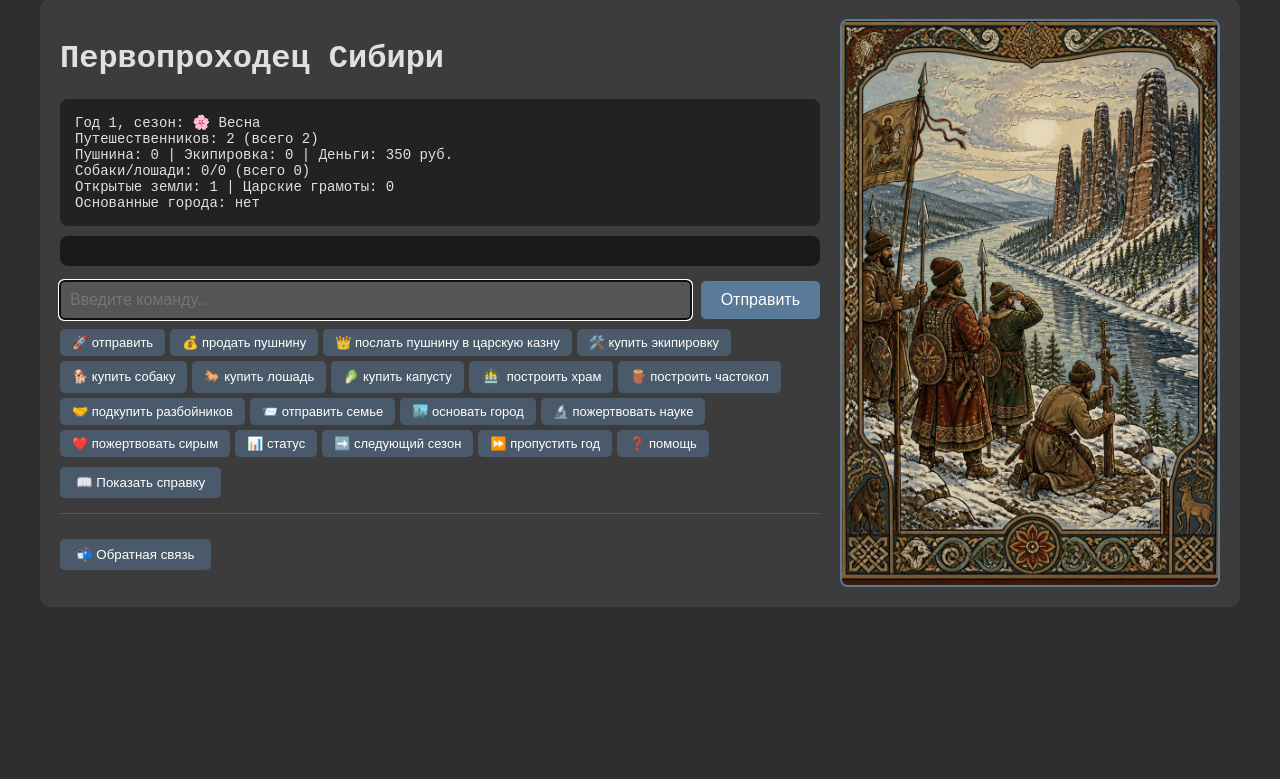
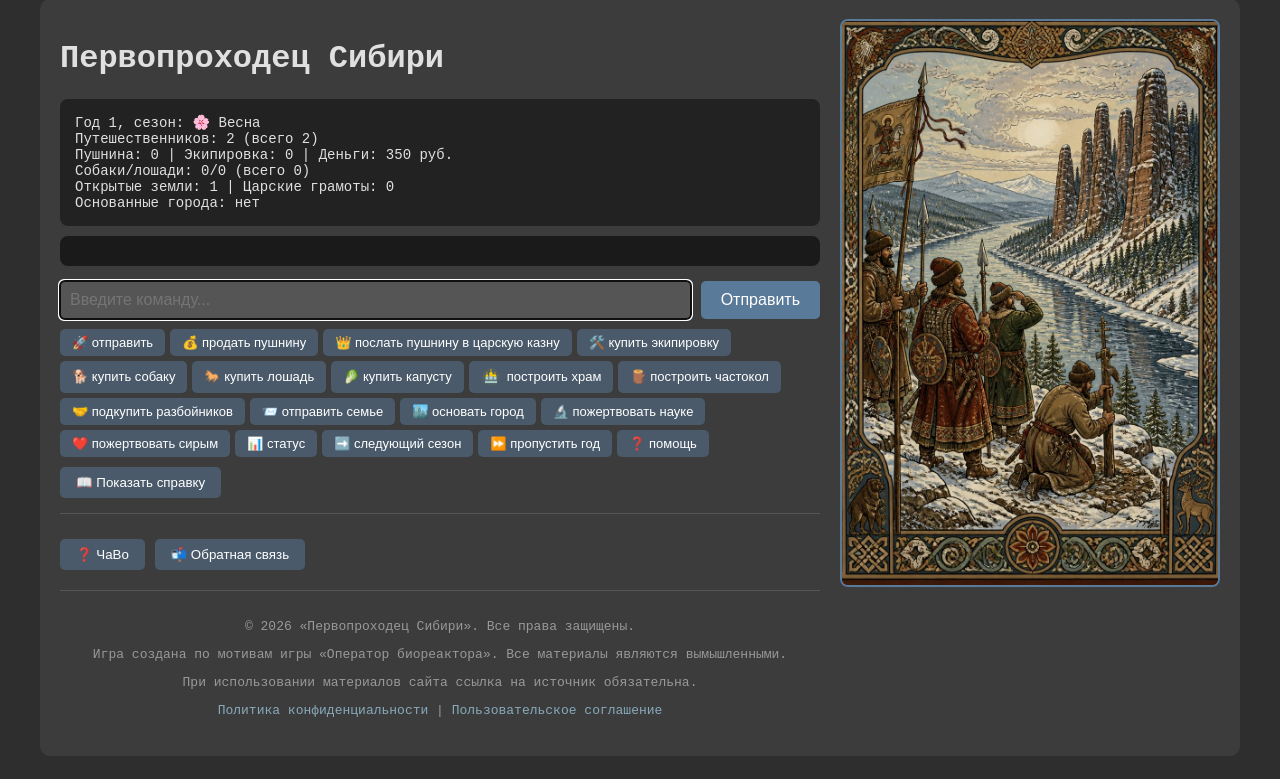
Before and after one commit to Mariga-Rock/pervoprohodets, a Flask app: page / in a window 1280 px wide. Shown: the part 21-800 px from the top of the page. Run offline with Flask 3, Linux system fonts and the light colour scheme.

Commit message:
Подготовка к деплою

```diff
--- a/templates/index.html
+++ b/templates/index.html
@@ -84,7 +84,7 @@
             cursor: pointer;
         }
         .input-form button:hover { background: #6a8aaa; }
-        .help-toggle {
+        .help-toggle, .faq-toggle, .feedback-toggle {
             background: #4a5a6a;
             border: none;
             color: #fff;
@@ -176,6 +171,21 @@
             height: 1px;
             background: #555;
             margin: 15px 0;
+        }
+        .footer {
+            margin-top: 20px;
+            padding: 15px 0 5px 0;
+            border-top: 1px solid #555;
+            font-size: 13px;
+            color: #999;
+            text-align: center;
+        }
+        .footer a {
+            color: #8ab;
+            text-decoration: none;
+        }
+        .footer a:hover {
+            text-decoration: underline;
         }
         @media (max-width: 768px) {
             .container { flex-direction: column; }
@@ -284,7 +293,38 @@
                 </ul>
                 <p><span class="cmd">⚠️ Пьянство и разгул</span> наступают каждый раз, когда количество денег превышает 2000 рублей (или 3000, если построен храм).</p>
             </div>
+
             <hr class="separator">
+
+            <button class="faq-toggle" onclick="toggleFAQ()">❓ ЧаВо</button>
+            <div class="faq-box" id="faqBox">
+                <h3>Часто задаваемые вопросы</h3>
+                <div class="faq-item">
+                    <div class="q">Как сохранить прогресс?</div>
+                    <div class="a">В веб-версии игра автоматически сохраняется в вашем браузере (сессия). При закрытии вкладки вы можете продолжить с того же места, просто открыв страницу заново. Если хотите начать заново, нажмите кнопку «Сбросить игру» внизу страницы.</div>
+                </div>
+                <div class="faq-item">
+                    <div class="q">Есть ли уровни или финальная цель?</div>
+                    <div class="a">Игра не имеет линейных уровней – это открытый симулятор с двумя основными целями: получить 5 грамот (чтобы основать город) или накопить 100 грамот (для великой победы). Вы сами выбираете темп и стратегию.</div>
+                </div>
+                <div class="faq-item">
+                    <div class="q">Можно ли играть на мобильном телефоне?</div>
+                    <div class="a">Да, интерфейс адаптирован под экраны любых размеров. Все кнопки и поля ввода удобны даже на смартфонах.</div>
+                </div>
+                <div class="faq-item">
+                    <div class="q">Что делать, если я не знаю команд?</div>
+                    <div class="a">Просто введите «помощь» – игра покажет полный список доступных команд с кратким описанием. Также есть кнопки с иконками для быстрого ввода основных действий.</div>
+                </div>
+                <div class="faq-item">
+                    <div class="q">Как узнать текущее состояние?</div>
+                    <div class="a">Команда «статус» выводит подробную сводку: ресурсы, количество путешественников, грамоты, построенные города и даже настроение в поселении.</div>
+                </div>
+                <div class="faq-item">
+                    <div class="q">Сложно ли научиться играть?</div>
+                    <div class="a">Нет! Несмотря на глубину стратегии, первые ходы просты и понятны. Постепенно вы раскроете все механики – игра мягко учит вас через собственные ошибки и случайные события.</div>
+                </div>
+            </div>
+
             <button class="feedback-toggle" onclick="toggleFeedback()">📬 Обратная связь</button>
             <div class="feedback-box" id="feedbackBox">
                 <h4>Напишите автору игры:</h4>
@@ -294,9 +334,16 @@
                 </form>
                 <p style="font-size:12px; color:#888;">(откроется почтовый клиент)</p>
             </div>
+
+            <div class="footer">
+                <p>© 2026 «Первопроходец Сибири». Все права защищены.</p>
+                <p>Игра создана по мотивам игры «Оператор биореактора». Все материалы являются вымышленными.</p>
+                <p>При использовании материалов сайта ссылка на источник обязательна.</p>
+                <p><a href="/privacy">Политика конфиденциальности</a> | <a href="#">Пользовательское соглашение</a></p>
+            </div>
         </div>
         <div class="side-column">
-            <img src="{{ url_for('static', filename='images/image' ~ image_index ~ '.jpg') }}" alt="Иллюстрация">
+            <img src="{{ url_for('static', filename='images/image' ~ image_index ~ '.jpg') }}" alt="Иллюстрация Сибири">
         </div>
     </div>
     <script>
@@ -327,7 +374,19 @@
                 btn.textContent = '📬 Закрыть форму';
             }
         }
+        function toggleFAQ() {
+            var box = document.getElementById('faqBox');
+            var btn = document.querySelector('.faq-toggle');
+            if (box.style.display === 'block') {
+                box.style.display = 'none';
+                btn.textContent = '❓ ЧаВо';
+            } else {
+                box.style.display = 'block';
+                btn.textContent = '❓ Скрыть ЧаВо';
+            }
+        }
     </script>
+
     <!-- Yandex.Metrika counter -->
     <script type="text/javascript">
         (function(m,e,t,r,i,k,a){
```
Also changed, not shown: other parts of templates/index.html (+18 -24 lines).
